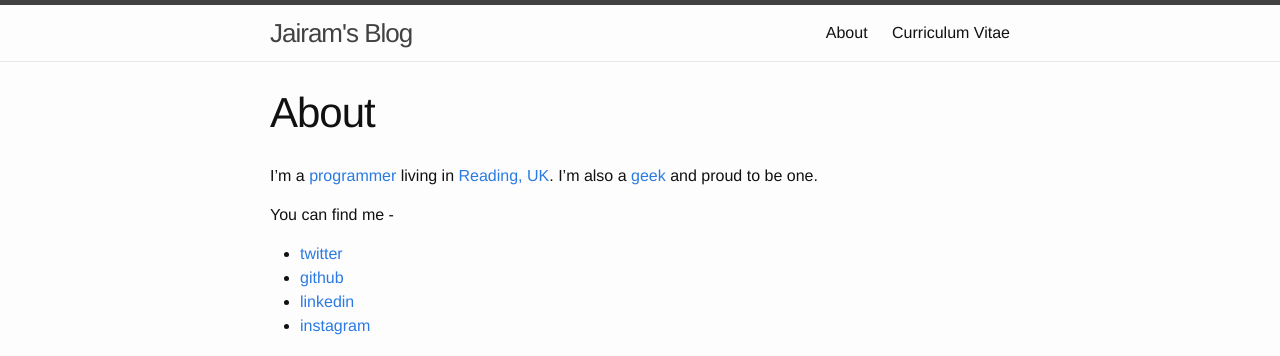
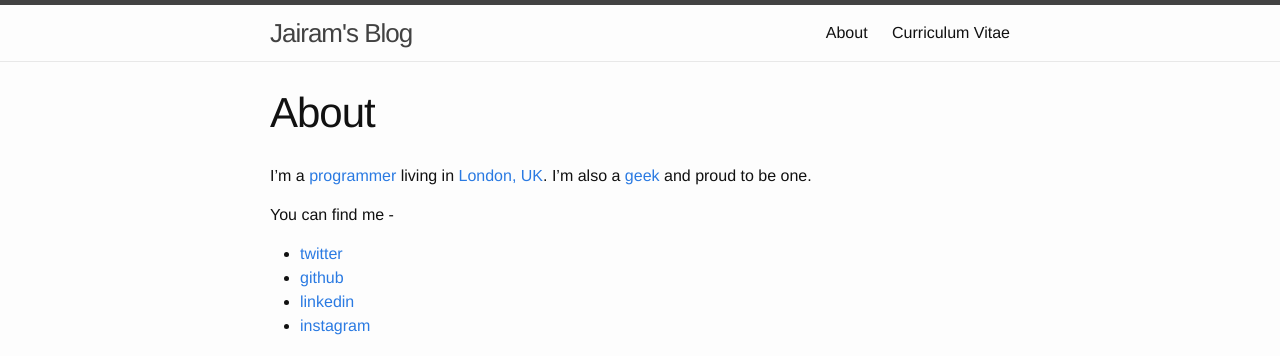
Before and after one commit to jairamc/jairamc.github.io, a Jekyll site: the page built from about.md, in a window 1280 px wide. Shown: the top 356 px of the page. Built offline with Jekyll 4.4.1, drawn with Linux system fonts in a browser that asks for light colours.

Commit message:
Update living city in about.md

```diff
--- a/about.md
+++ b/about.md
@@ -4,7 +4,7 @@ title: About
 permalink: /about/
 ---
 
-I'm a [programmer](https://xkcd.com/303/) living in [Reading, UK](https://en.wikipedia.org/wiki/Reading,_Berkshire). I'm also a [geek](http://dilbert.com/strip/2014-06-21) and proud to be one.
+I'm a [programmer](https://xkcd.com/303/) living in [London, UK](https://en.wikipedia.org/wiki/London). I'm also a [geek](http://dilbert.com/strip/2014-06-21) and proud to be one.
 
 You can find me -
 
```
